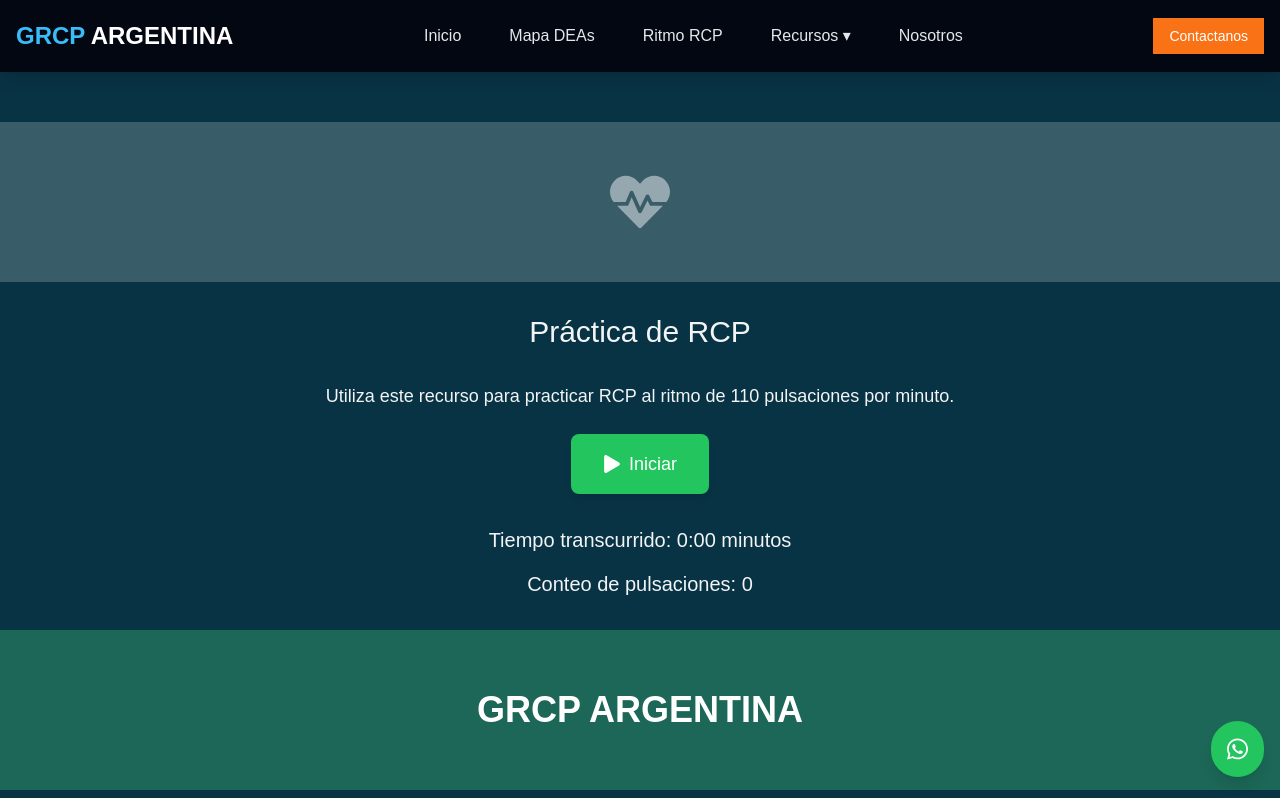
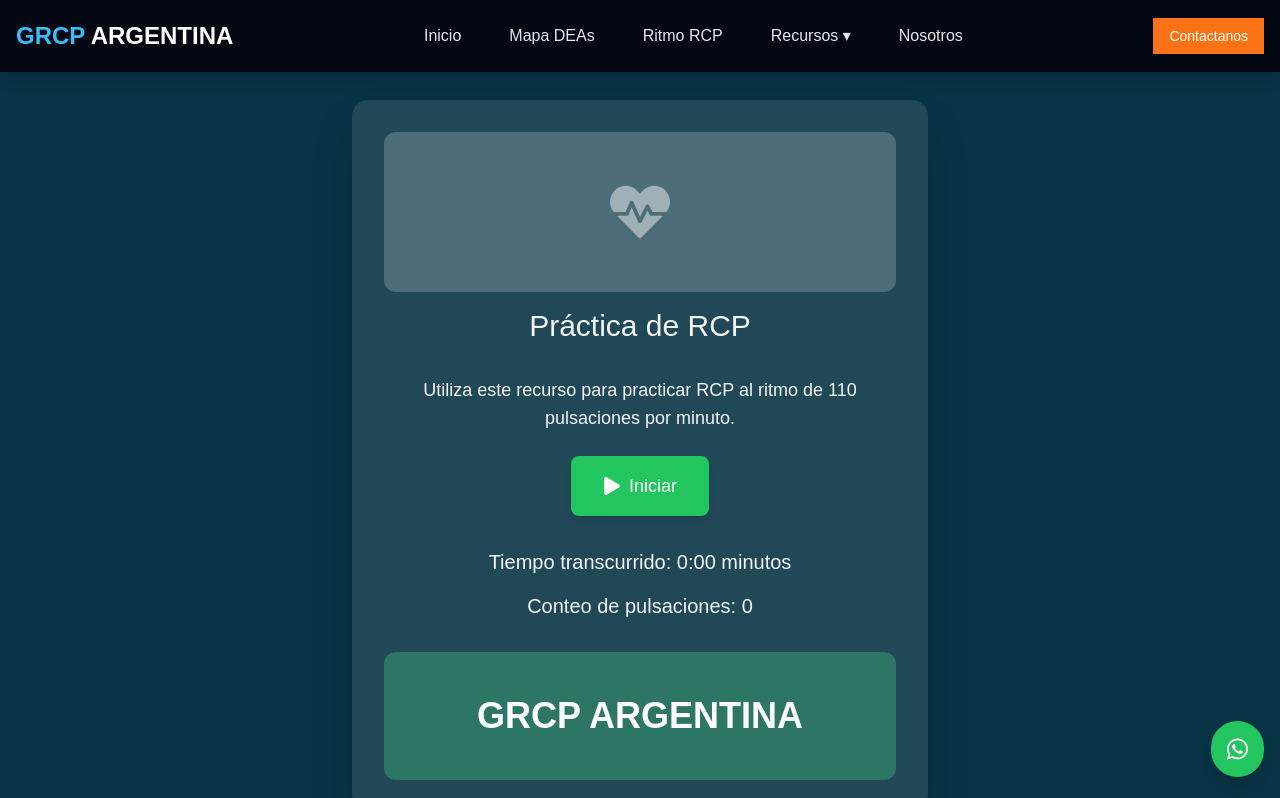
Before and after one commit to julianperuzzi/G-RCP-ARGENTINA, a React (Vite) app: page /Practica-rcp in a window 1280 px wide. Shown: the top 798 px of the page. Built offline with nearby package versions, Linux system fonts and the light colour scheme.

Commit message:
mejora uxui de rcp practiva

```diff
--- a/src/components/Home/Baner.jsx
+++ b/src/components/Home/Baner.jsx
@@ -93,6 +93,23 @@ export const Banner = () => {
             <span>Contactar</span>
             <ArrowRight size={20} className="group-hover:translate-x-1 transition-transform" />
           </Link>
+          {/* Animación deslizar hacia abajo solo en móviles */}
+      <div className="mt-8 flex flex-col items-center md:hidden" data-aos="fade-up" data-aos-delay="900">
+        <span className="text-white/80 text-sm mb-2">Desliza para ver más</span>
+        <svg
+          className="animate-bounce"
+          width="32"
+          height="32"
+          fill="none"
+          viewBox="0 0 24 24"
+        >
+          <path
+            d="M12 16L6 10H18L12 16Z"
+            fill="currentColor"
+            className="text-orange-400"
+          />
+        </svg>
+      </div>
         </div>
       </Parallax>
 
@@ -120,7 +137,7 @@ export const Banner = () => {
             {/* Contenido */}
             <div
               className="lg:w-3/4"
-              data-aos="fade-left"
+              data-aos=""
               data-aos-delay="200"
             >
               <div className="border-l-4 border-orange-500 pl-6">
@@ -164,6 +181,8 @@ export const Banner = () => {
         </div>
       </div>
 
+
+
       {/* Efecto de borde inferior */}
       <div className="h-1 bg-gradient-to-r from-orange-600 via-red-500 to-orange-600" />
     </section>
--- a/src/pages/RCPPractice.jsx
+++ b/src/pages/RCPPractice.jsx
@@ -64,25 +64,19 @@ function RCPPractice() {
   };
 
   return (
-    <div className="flex flex-col justify-center items-center bg-cyan-950 min-h-screen pb-8">
-      {/* Título Principal */}
-
-
+    <div className={`flex flex-col justify-center items-center min-h-screen pb-8 transition-all duration-150 ${flash ? 'bg-white' : 'bg-cyan-950'}`}> {/* Fondo hace flash */}
+      <div className="w-full max-w-xl bg-white/10 rounded-2xl shadow-2xl p-8 "> {/* Cuadro fijo */}
         {/* Indicador de Ritmo */}
         <div
-        className={`w-full h-40 flex items-center justify-center transition-all duration-200 ${
-          flash ? 'bg-white' : 'bg-white/20'
-        }`}
-
+          className="w-full h-40 flex items-center justify-center bg-white/20 rounded-xl mb-4"
         >
           <FaHeartbeat
-          className={`text-6xl ${
-            flash ? 'text-green-500' : 'text-gray-100/50'
-          } transition-all duration-200`}
+            className={`text-6xl ${flash ? 'text-green-500' : 'text-gray-100/50'} transition-all duration-200`}
           />
         </div>
+        {/* Título Principal */}
         <h2
-        className="text-3xl text-center text-gray-100 mt-8 font-extralight"
+          className="text-3xl text-center text-gray-100 mt-4 font-extralight"
           data-aos="fade-down"
         >
           Práctica de RCP
@@ -127,16 +121,14 @@ function RCPPractice() {
 
         {/* Mensaje Inferior */}
         <div
-        className={`w-full h-40 flex items-center justify-center mt-8 transition-all duration-200 ${
-          flash ? 'bg-green-500' : 'bg-green-400/30'
-        }`}
-
+          className="w-full h-32 flex items-center justify-center mt-8 bg-green-400/30 rounded-xl"
         >
           <h2 className="text-4xl font-bold text-white text-center">
             GRCP ARGENTINA
           </h2>
         </div>
       </div>
+    </div>
   );
 }
 
```
Lines whose indentation alone changed are shown as unchanged.
